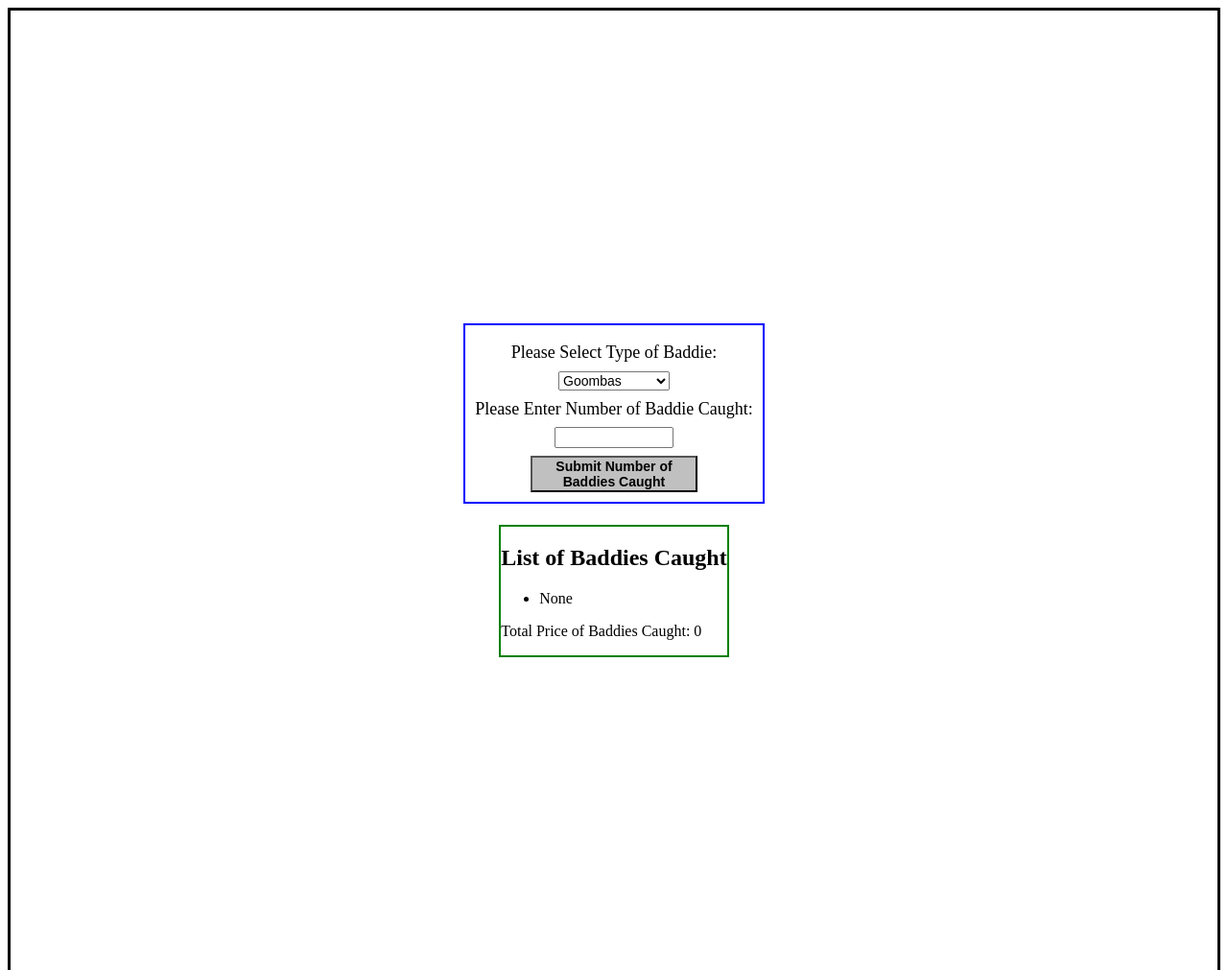
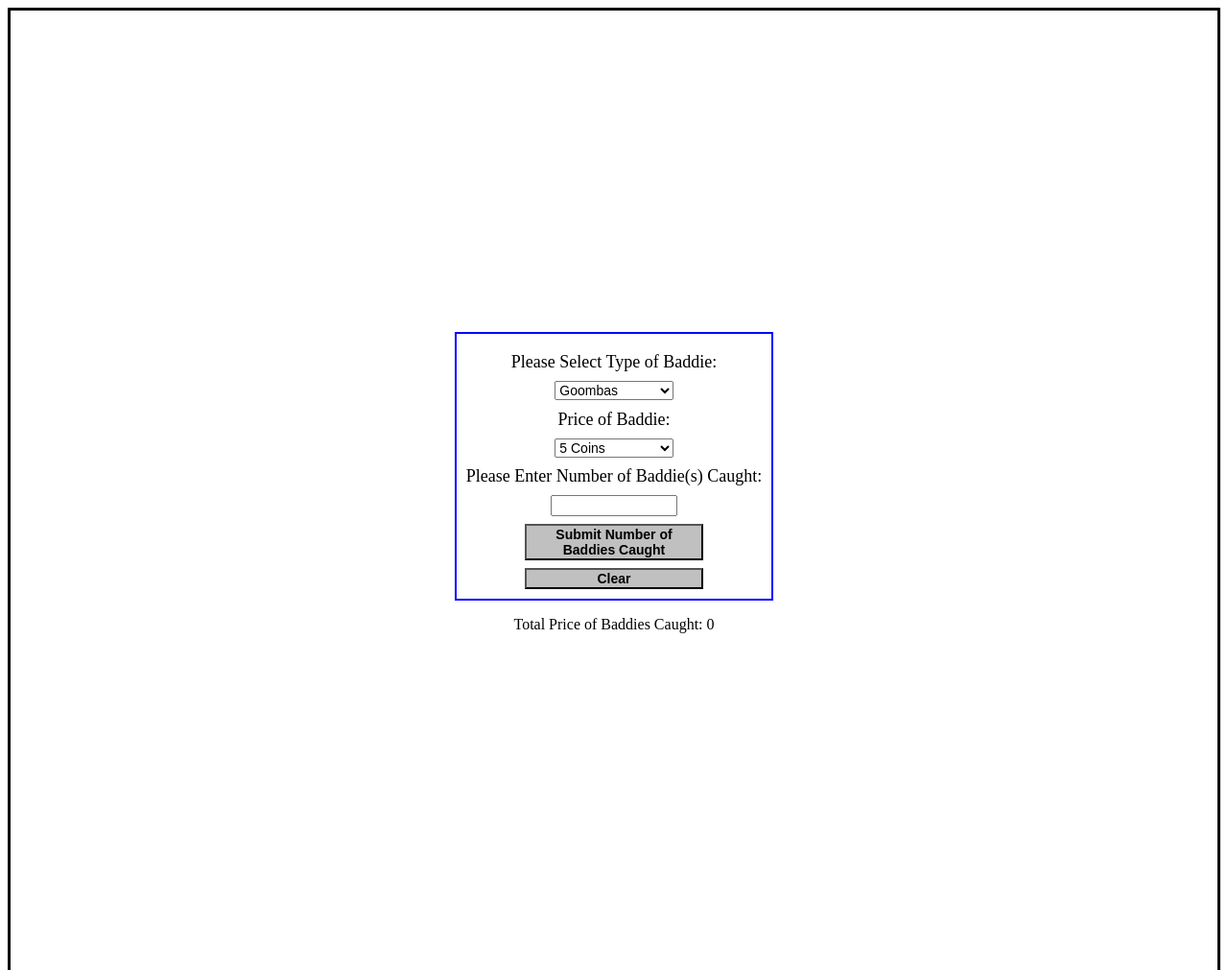
Before and after one commit to zacharybaca/mario-pest-control, a plain HTML site: page index.html in a window 1280 px wide. Shown: the top 1011 px of the page at 96% size. Drawn offline with Linux system fonts and the light colour scheme.

Commit message:
restructuring form

```diff
--- a/index.html
+++ b/index.html
@@ -15,20 +15,21 @@
                     <option value="cheep-cheeps">Cheep-cheeps</option>
                 </select>
 
-                <label for="quantity">Please Enter Number of Baddie Caught: </label>
+                <label for="price">Price of Baddie: </label>
+                <select name="price">
+                    <option value="5">5 Coins</option>
+                    <option value="7">7 Coins</option>
+                    <option value="11">11 Coins</option>
+                </select>
+
+                <label for="quantity">Please Enter Number of Baddie(s) Caught: </label>
                 <input type="number" name="quantity" min="0" />
 
-                <button type="submit">Submit Number of Baddies Caught</button>
+                <button type="submit" id="submit-button">Submit Number of Baddies Caught</button>
+                <button type="reset" id="reset-button">Clear</button>
             </form>
-            <section id="baddies-caught">
-                <div id="list-of-baddies">
-                    <h2>List of Baddies Caught</h2>
-                    <ul>
-                        <li>None</li>
-                    </ul>
-                </div>
-                <p>Total Price of Baddies Caught: <span id="price">0</span></p>
-            </section>
+
+            <p>Total Price of Baddies Caught: <span id="price">0</span></p>
         </main>
 
         <footer></footer>
--- a/index.js
+++ b/index.js
@@ -0,0 +1,10 @@
+// Grab Important Elements, and Assign Variables to Them
+const submitButton = document.getElementById('submit-button');
+const form = document.baddies;
+
+
+// Add Event Listener on Submit Button
+submitButton.addEventListener('submit', (e) => {
+    // Grab Type of Baddie
+    const typeOfBaddie = form.baddie.value;
+})
--- a/styles.css
+++ b/styles.css
@@ -40,8 +40,3 @@ button {
 button:hover {
     cursor: pointer;
 }
-
-#baddies-caught {
-    border: 2px solid green;
-    margin-top: 2%;
-}
```
